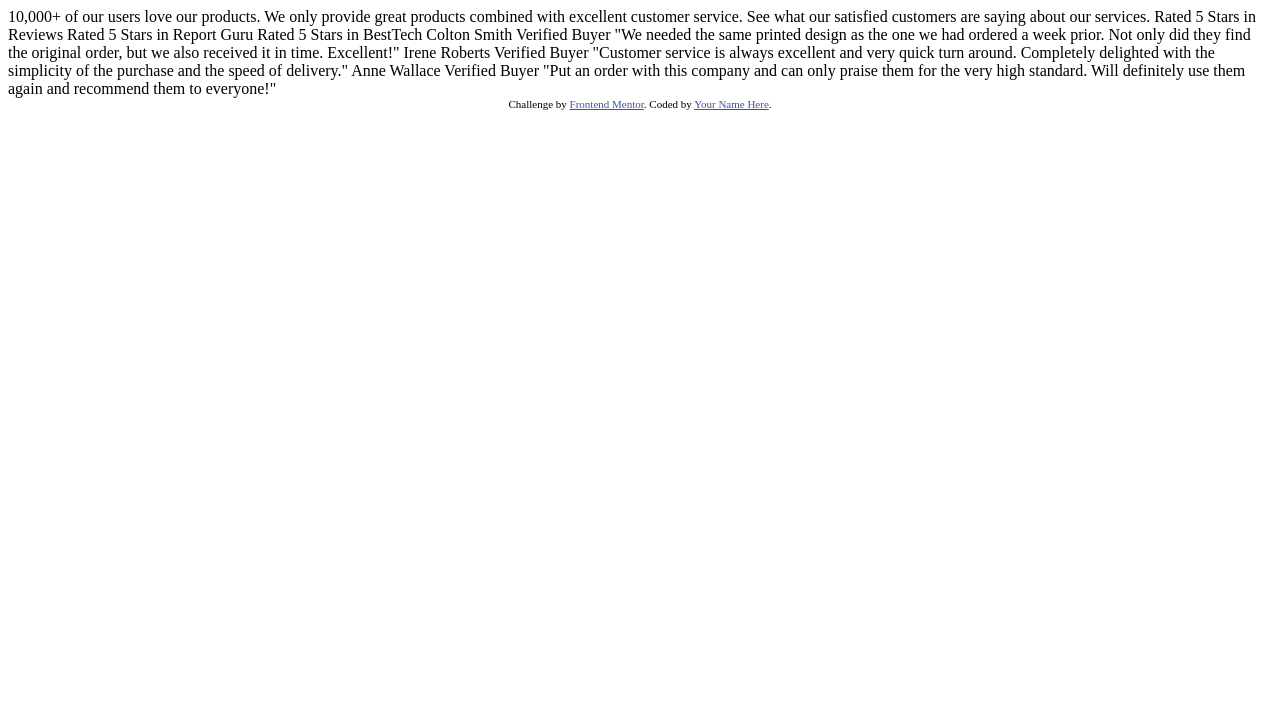
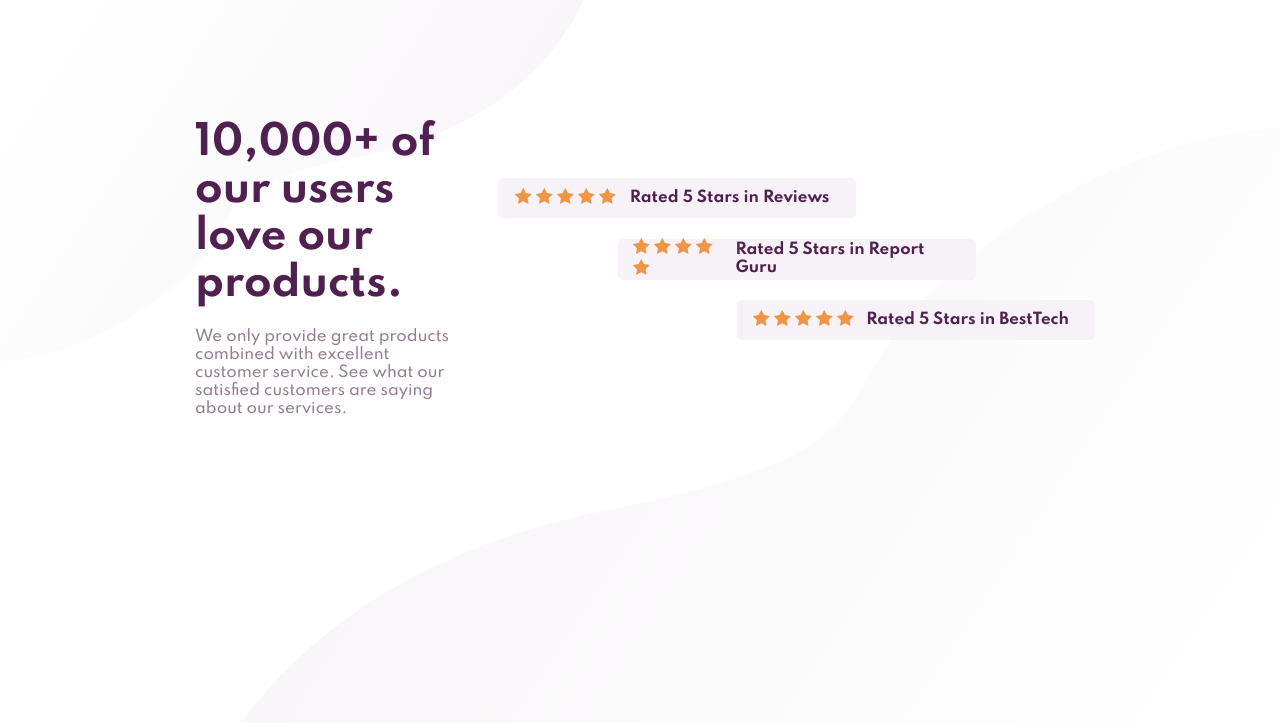
Before and after one commit to Vaishakh-Nambiar/fresh_things, a plain HTML site: page social-proof-section-master/index.html in a window 1280 px wide. Drawn offline with Linux system fonts and the light colour scheme.

Commit message:
the bottom part is remaining

```diff
--- a/social-proof-section-master/index.html
+++ b/social-proof-section-master/index.html
@@ -1,32 +1,259 @@
 <!DOCTYPE html>
 <html lang="en">
+
 <head>
   <meta charset="UTF-8" />
   <meta name="viewport" content="width=device-width, initial-scale=1.0" />
   <!-- displays site properly based on user's device -->
 
-    <link
-      rel="icon"
-      type="image/png"
-      sizes="32x32"
-      href="./images/favicon-32x32.png"
-    />
+  <link rel="icon" type="image/png" sizes="32x32" href="./images/favicon-32x32.png" />
 
   <title>Frontend Mentor | Social proof section</title>
 
-    <!-- Feel free to remove these styles or customise in your own stylesheet 👍 -->
   <style>
-      .attribution {
-        font-size: 11px;
-        text-align: center;
+    @import url('https://fonts.googleapis.com/css2?family=Spartan:wght@400;500;700&display=swap');
+
+    :root {
+      /* ### Primary */
+      --VeryDarkMagenta: hsl(300, 43%, 22%);
+      --SoftPink: hsl(333, 80%, 67%);
+
+      /* ###Neutral */
+      --DarkGrayishMagenta: hsl(303, 10%, 53%);
+      --LightGrayishMagenta: hsl(300, 24%, 96%);
+      --White: hsl(0, 0%, 100%);
     }
-      .attribution a {
-        color: hsl(228, 45%, 44%);
+
+    * {
+      box-sizing: border-box;
+      margin: 0;
+      padding: 0;
     }
+
+    main {
+      position: relative;
+      display: flex;
+      justify-content: center;
+      align-items: center;
+      height: 100vh;
+      font-family: 'Spartan', sans-serif;
+    }
+
+    /* background */
+    .bg-bottom,
+    .bg-top {
+      position: absolute;
+    }
+
+    .bg-bottom {
+      right: 0;
+      bottom: 0;
+    }
+
+    /* --------------- */
+
+    /* content */
+    .card {
+      /* border: 2px solid; */
+      width: 75%;
+      height: 80%;
+      padding: 10px;
+      position: relative;
+    }
+
+    section {
+      height: 100%;
+      display: grid;
+      grid-template-columns: 1fr 2fr;
+      grid-template-rows: repeat(2, 1fr);
+      grid-column-gap: 0px;
+      grid-row-gap: 0px;
+    }
+
+    /* Left container */
+    .left {
+      grid-row: 1 / 2;
+      grid-column: 1 / 2;
+      /* border: 2px solid blue; */
+
+
+      display: flex;
+      justify-content: center;
+      align-items: flex-start;
+      flex-direction: column;
+      padding: 10px 25px;
+
+    }
+
+    .left-head1 {
+      font-size: 2.5em;
+      margin: 10px 0;
+      color: var(--VeryDarkMagenta);
+      font-weight: 700;
+      padding: 10px 0;
+    }
+
+    .left-text {
+      font-size: 15px;
+      color: var(--DarkGrayishMagenta);
+      font-weight: 500;
+    }
+
+    /* ------------------- */
+
+    /* Right container */
+    .right {
+      grid-row: 1 / 2;
+      grid-column: 2 / 3;
+      /* border: 2px solid blue; */
+    }
+
+    .right-flexbox {
+      /* border: 2px solid red; */
+      height: 100%;
+      display: flex;
+      flex-direction: column;
+      justify-content: center;
+      align-items: center;
+    }
+
+    .b {
+      width: 100%;
+      height: auto;
+      /* border: 2px solid green; */
+      display: flex;
+      padding: 0px 15px;
+    }
+
+    .b1 {
+      align-items: flex-end;
+    }
+
+    .b2 {
+      align-items: center;
+      justify-content: center;
+    }
+
+    .b3 {
+      justify-content: flex-end;
+      align-items: flex-start;
+    }
+
+    .rev {
+      width: 60%;
+      height: 50%;
+      /* border: 2px solid purple; */
+      border-radius: 5px;
+      font-weight: 700;
+      padding: 20px 15px;
+
+      background-color: var(--LightGrayishMagenta);
+      color: var(--VeryDarkMagenta);
+
+      display: flex;
+      justify-content: space-around;
+      align-items: center;
+      font-size: 15px;
+    }
+
+    .rev p {
+      margin: 0 10px;
+    }
+
+
+    /* ------------------- */
+
+    /* bottom */
+    .bottom {
+      grid-row: 2 / 3;
+      grid-column: 1 / 3;
+      /* border: 2px solid blue; */
+    }
+
+    /* ------------------- */
   </style>
 </head>
+
 <body>
+  <img src="images/bg-pattern-bottom-desktop.svg" class="bg-bottom">
+
+  <img src="images/bg-pattern-top-desktop.svg" class="bg-top">
+
+  <main>
+    <div class="card">
+      <section>
+        <div class="left">
+          <div class="left-head1">
             10,000+ of our users love our products.
+          </div>
+
+          <p class="left-text"> We only provide great products combined with excellent customer service.
+            See what our satisfied customers are saying about our services.
+          </p>
+        </div>
+
+        <div class="right">
+          <div class="right-flexbox">
+            <div class="b b1">
+              <div class="rev rev1">
+
+                <div class="star">
+                  <img src="images/icon-star.svg" alt="" srcset="">
+                  <img src="images/icon-star.svg" alt="" srcset="">
+                  <img src="images/icon-star.svg" alt="" srcset="">
+                  <img src="images/icon-star.svg" alt="" srcset="">
+                  <img src="images/icon-star.svg" alt="" srcset="">
+                </div>
+                <p> Rated 5 Stars in Reviews
+                </p>
+              </div>
+            </div>
+
+            <div class="b b2">
+              <div class="rev rev2">
+                <div class="star">
+                  <img src="images/icon-star.svg" alt="" srcset="">
+                  <img src="images/icon-star.svg" alt="" srcset="">
+                  <img src="images/icon-star.svg" alt="" srcset="">
+                  <img src="images/icon-star.svg" alt="" srcset="">
+                  <img src="images/icon-star.svg" alt="" srcset="">
+                </div>
+                <p> Rated 5 Stars in Report Guru
+                </p>
+              </div>
+            </div>
+
+            <div class="b b3">
+              <div class="rev rev3">
+                <div class="star">
+                  <img src="images/icon-star.svg" alt="" srcset="">
+                  <img src="images/icon-star.svg" alt="" srcset="">
+                  <img src="images/icon-star.svg" alt="" srcset="">
+                  <img src="images/icon-star.svg" alt="" srcset="">
+                  <img src="images/icon-star.svg" alt="" srcset="">
+                </div>
+                <p> Rated 5 Stars in BestTech
+                </p>
+              </div>
+            </div>
+          </div>
+        </div>
+
+        <div class="bottom">
+          <div class="c c1">
+            <div class="box" id="box1"></div>
+          </div>
+          <div class="c c2">
+            <div class="box" id="box2"></div>
+          </div>
+          <div class="c c3">
+            <div class="box" id="box3"></div>
+          </div>
+        </div>
+      </section>
+    </div>
+  </main>
+  <!-- 10,000+ of our users love our products.
 
   We only provide great products combined with excellent customer service.
   See what our satisfied customers are saying about our services.
@@ -49,13 +276,9 @@
   Anne Wallace
   Verified Buyer
   "Put an order with this company and can only praise them for the very high
-    standard. Will definitely use them again and recommend them to everyone!"
+  standard. Will definitely use them again and recommend them to everyone!" -->
 
-    <div class="attribution">
-      Challenge by
-      <a href="https://www.frontendmentor.io?ref=challenge" target="_blank"
-        >Frontend Mentor</a
-      >. Coded by <a href="#">Your Name Here</a>.
-    </div>
+
 </body>
+
 </html>
```
Lines whose indentation alone changed are shown as unchanged.
